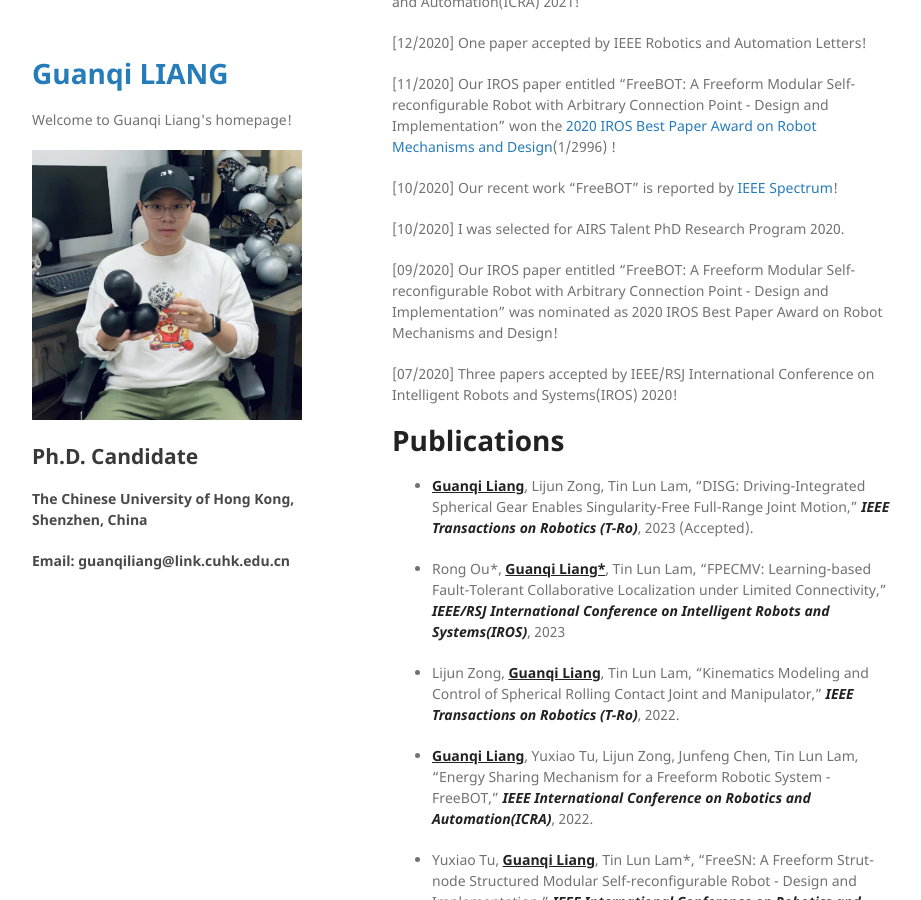
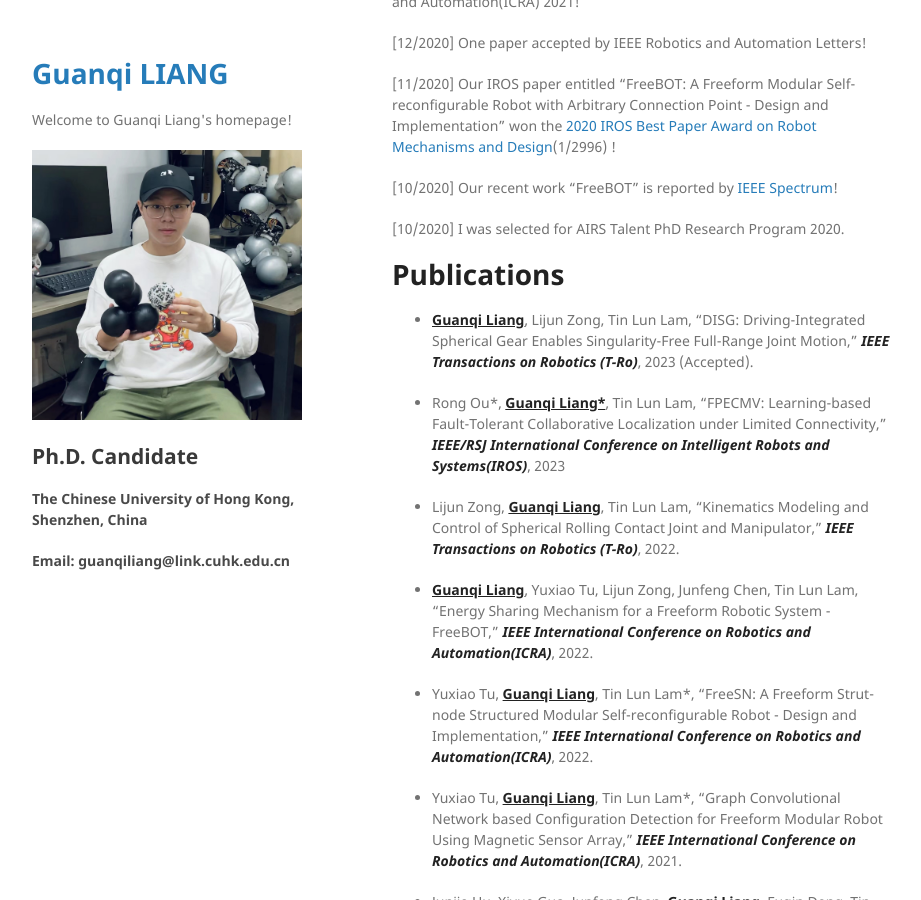
Before and after one commit to guanqiliang/guanqiliang.github.com, a Jekyll site: the page built from index.md, in a window 1280 px wide and 900 px high, scrolled down 664 px. Shown: the whole window, without its empty margins (178-1099 px from the left). Built offline with Jekyll 4.4.1, drawn with Linux system fonts in a browser that asks for light colours; our own code applies the rules of GitHub Pages for plain Markdown files.

Commit message:
Update index.md

```diff
--- a/index.md
+++ b/index.md
@@ -30,9 +30,6 @@ Hello, I am a 5th year Ph.D candidate, supervised by [Prof. Tin Lun LAM](https:/
 
 [10/2020] I was selected for AIRS Talent PhD Research Program 2020.
 
-[09/2020] Our IROS paper entitled "FreeBOT: A Freeform Modular Self-reconfigurable Robot with Arbitrary Connection Point - Design and Implementation" was nominated as 2020 IROS Best Paper Award on Robot Mechanisms and Design!
-
-[07/2020] Three papers accepted by IEEE/RSJ International Conference on Intelligent Robots and Systems(IROS) 2020!
 
 # Publications
 
```
